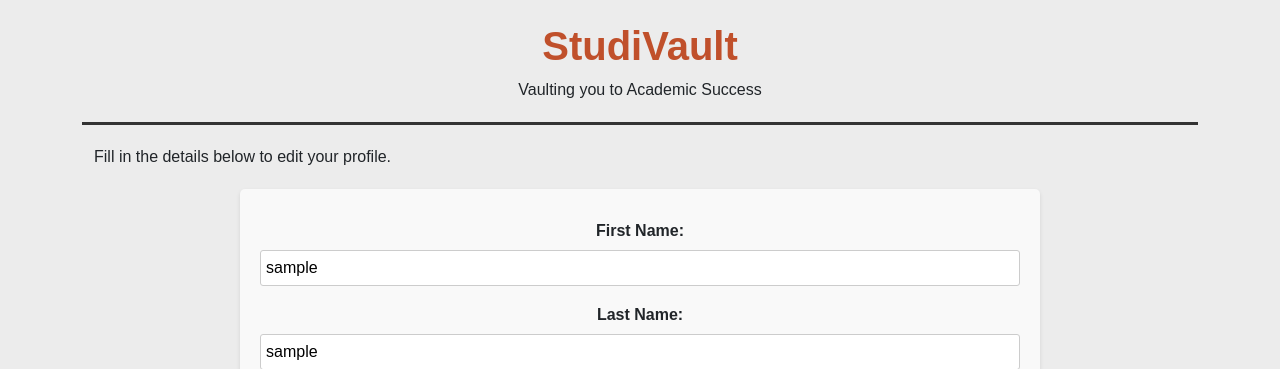
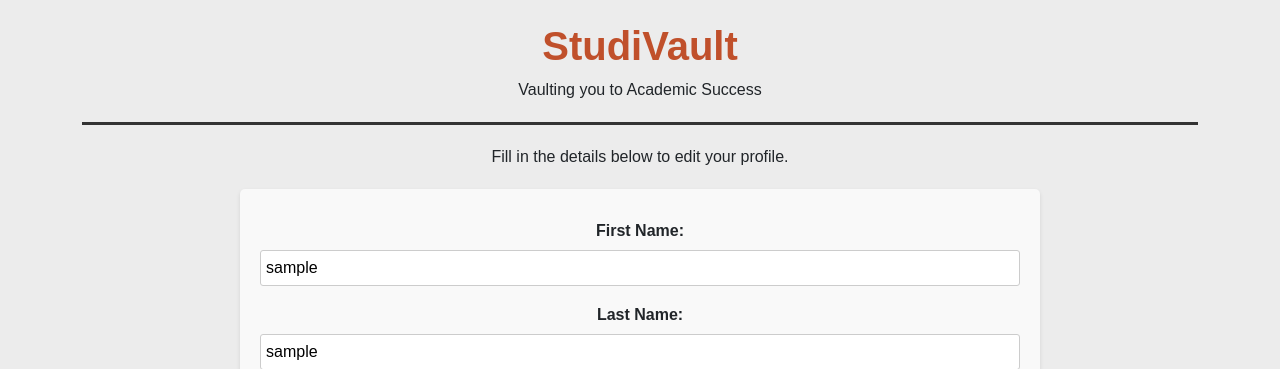
Before and after one commit to Tay0710/CITS3403_Project, a Flask app: page /editProfile in a window 1280 px wide. Shown: the part 54-423 px from the top of the page. Run offline with Flask 3, Linux system fonts and the light colour scheme; the visitor is signed in with stand-in values (Sample User, id 1); parts of the project's set-up code (start-up, migrations or seed data) failed here and were passed over; some libraries are stand-ins or nearby versions.

Commit message:
Add lang to html and center edit profile form p

```diff
--- a/app/templates/editProfile.html
+++ b/app/templates/editProfile.html
@@ -4,7 +4,7 @@
 
 <div class="container">
 
-    <p>Fill in the details below to edit your profile.</p>
+    <p class="formExplanation">Fill in the details below to edit your profile.</p>
 
     <form method="post">
         {{ form.hidden_tag() }}
--- a/app/templates/head.html
+++ b/app/templates/head.html
@@ -1,5 +1,5 @@
 <!DOCTYPE html>
-<html>
+<html lang="en">
 
 <head>
     <meta name="viewport" content="width=device-width, initial-scale=1">
```
